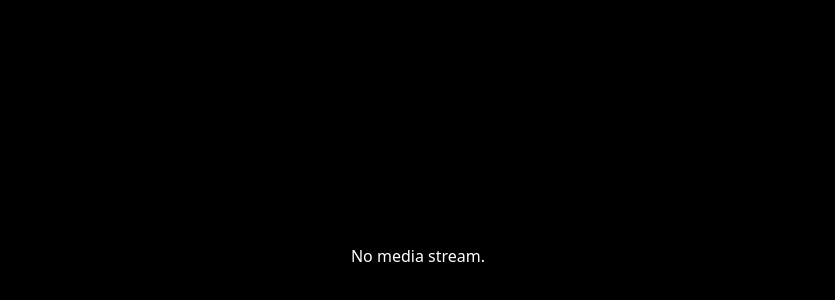
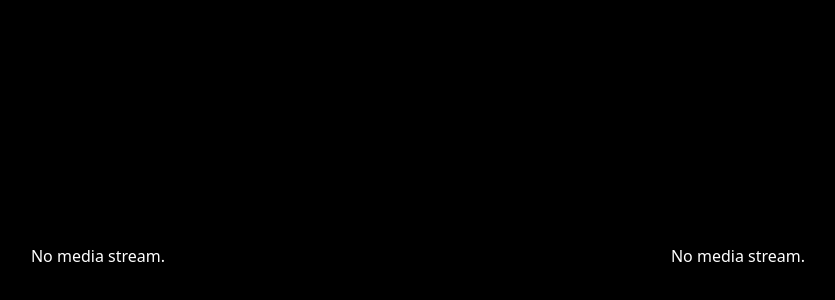
Before and after one commit to Asha20/qr_scanner, a React (Vite) app: page / in a window 1280 px wide. Shown: the part 144-444 px from the top of the page, without its empty margins (222-1057 px from the left). Built offline with nearby package versions, Linux system fonts and the light colour scheme; no server answers.

Commit message:
refactor: Create QrScanner component

```diff
--- a/src/components/App.tsx
+++ b/src/components/App.tsx
@@ -1,65 +1,55 @@
-import { useEffect, useRef, useState } from "react";
-import { Camera } from "~/components/Camera";
+import { useState } from "react";
+import { QrScanner } from "~/components/QrScanner";
 import { useAsyncConst, useConst } from "~/hooks/useConst";
-import { useInterval } from "~/hooks/useInterval";
-import { Camera as xCamera } from "~/logic/camera";
-import * as QrScanner from "~/logic/qr_scanner";
-import * as logger from "~/util/logger";
-
-const SCAN_ATTEMPTS_PER_SECOND = 10;
+import { Camera } from "~/logic/camera";
+import { ScanResult } from "~/logic/qr_scanner";
 
 export function App() {
-  const videoRef = useRef<HTMLVideoElement | null>(null);
-  const [torch, setTorch] = useState(false);
   const camera = useConst(() =>
-    xCamera({
+    Camera({
       facingMode: "environment",
       width: { ideal: 720 },
       height: { ideal: 480 },
     }),
   );
 
-  const { value: cameraStart, error: mediaError } = useAsyncConst(camera.start);
+  const { value: camFeed } = useAsyncConst(camera.start);
 
-  const scanning = useRef(false);
+  const [torch, setTorch] = useState(false);
 
   function updateTorch(value: boolean) {
     setTorch(value);
     camera.setTorch(value);
   }
 
-  async function attemptScan() {
-    if (!videoRef.current || scanning.current) {
-      return;
-    }
-
-    scanning.current = true;
-    const result = await QrScanner.scanVideo(videoRef.current);
-    if (result.success) {
-      alert(result.value);
-    }
-    scanning.current = false;
+  function onScan(result: ScanResult) {
+    console.log({ result });
   }
 
-  useInterval(attemptScan, 1000 / SCAN_ATTEMPTS_PER_SECOND);
-
-  useEffect(() => {
-    if (mediaError) {
-      logger.error(mediaError);
-    }
-  }, [mediaError]);
-
   return (
-    <div className="w-screen h-screen">
-      <Camera
-        ref={videoRef}
-        mediaStream={cameraStart?.media}
-        torch={
-          cameraStart?.supportsTorch
-            ? { active: torch, onChange: updateTorch }
-            : null
-        }
-      />
+    <div className="w-screen h-screen flex">
+      <div className="bg-red-300 flex-auto">
+        <QrScanner
+          media={camFeed?.media}
+          torch={
+            camFeed?.supportsTorch
+              ? { active: torch, onChange: updateTorch }
+              : undefined
+          }
+          onScan={onScan}
+        />
+      </div>
+      <div className="bg-blue-300 flex-auto">
+        <QrScanner
+          media={camFeed?.media}
+          torch={
+            camFeed?.supportsTorch
+              ? { active: torch, onChange: updateTorch }
+              : undefined
+          }
+          onScan={onScan}
+        />
+      </div>
     </div>
   );
 }
--- /dev/null
+++ b/src/components/QrScanner.tsx
@@ -0,0 +1,32 @@
+import { useRef } from "react";
+import { Camera, Torch } from "~/components/Camera";
+import { useInterval } from "~/hooks/useInterval";
+import * as xQrScanner from "~/logic/qr_scanner";
+
+const SCAN_ATTEMPTS_PER_SECOND = 10;
+
+export interface QrScannerProps {
+  media: MediaStream | undefined;
+  torch: Torch | undefined;
+  onScan(result: xQrScanner.ScanResult): void;
+}
+
+export function QrScanner({ media, torch, onScan }: QrScannerProps) {
+  const videoRef = useRef<HTMLVideoElement | null>(null);
+  const scanning = useRef(false);
+
+  async function attemptScan() {
+    if (!videoRef.current || scanning.current) {
+      return;
+    }
+
+    scanning.current = true;
+    const result = await xQrScanner.scanVideo(videoRef.current);
+    onScan(result);
+    scanning.current = false;
+  }
+
+  useInterval(attemptScan, 1000 / SCAN_ATTEMPTS_PER_SECOND);
+
+  return <Camera ref={videoRef} mediaStream={media} torch={torch} />;
+}
```
Also changed, not shown: src/components/Camera.tsx (+3 -4 lines).
